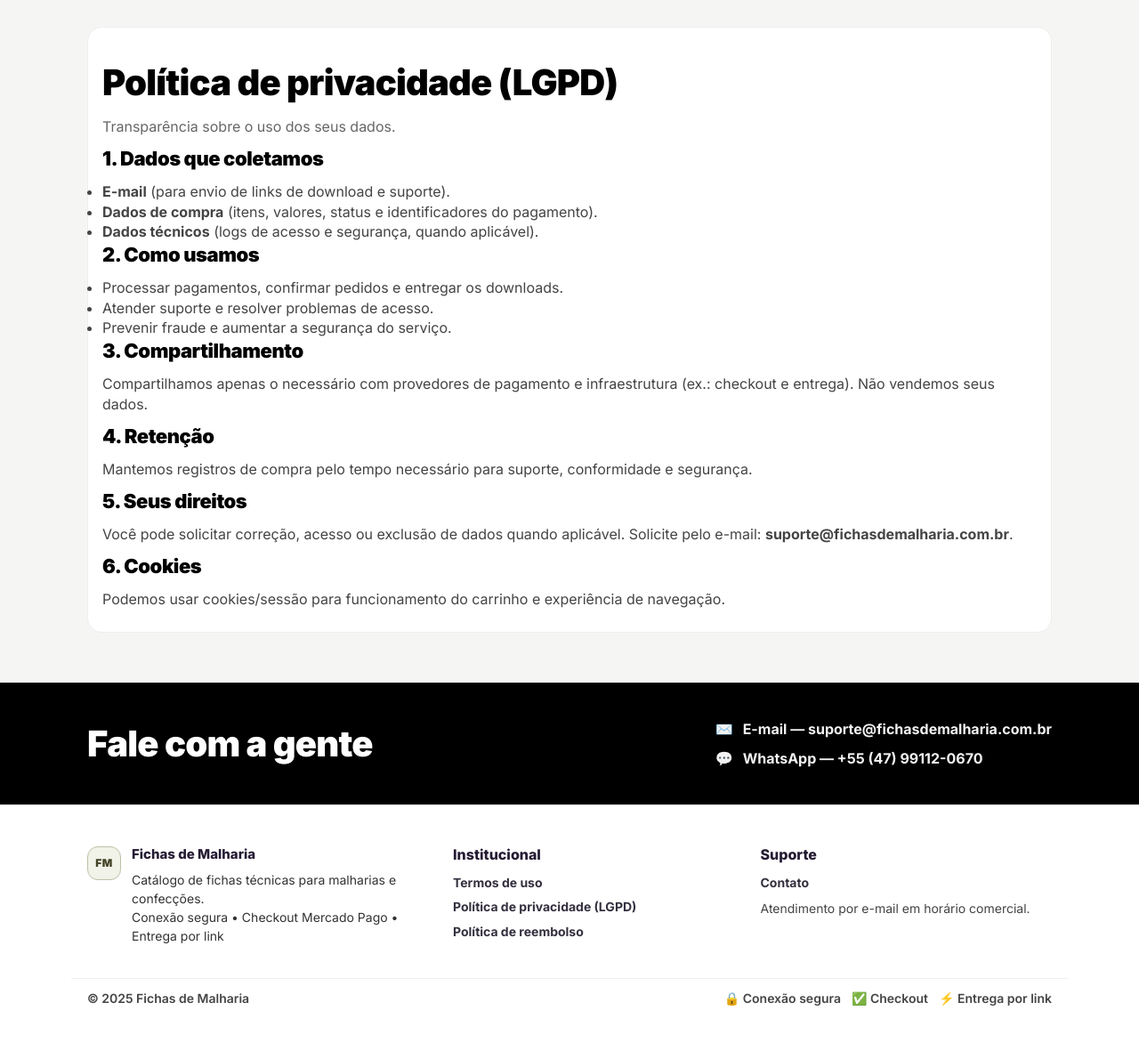
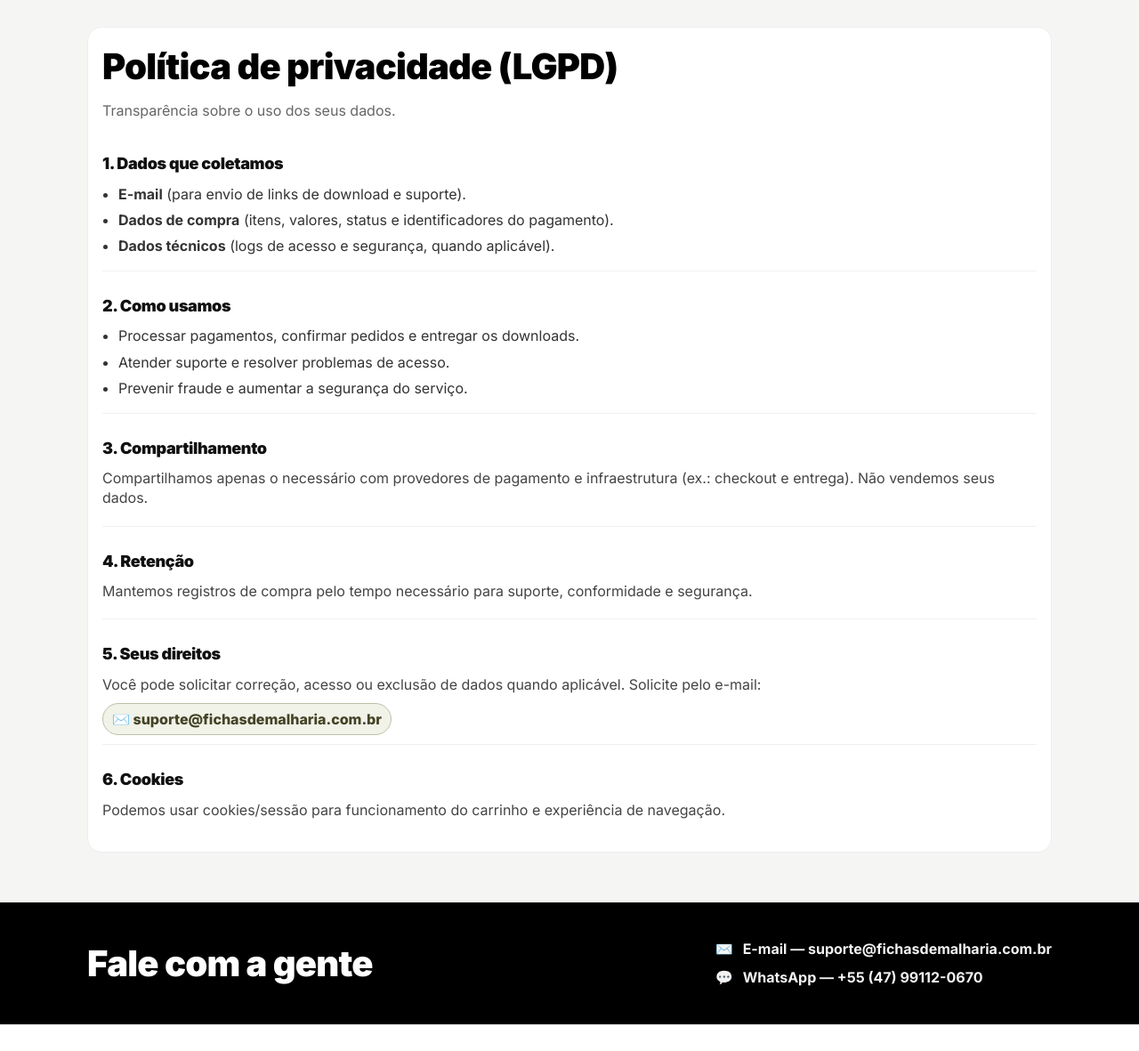
Before and after one commit to AdminAcheTece/FichasMalharia, a Flask app: page /privacidade in a window 1280 px wide. Shown: the part 73-1254 px from the top of the page at 89% size. Before the commit the page ends 1203 px from the top, so only its background shows below. Run offline with Flask 3, Linux system fonts and the light colour scheme; data comes from the database, SQL or seed files in the repository; some libraries are stand-ins or nearby versions.

Commit message:
Update privacidade.html

```diff
--- a/templates/privacidade.html
+++ b/templates/privacidade.html
@@ -1,46 +1,104 @@
 {% extends "base.html" %}
 {% block title %}Política de privacidade | Fichas de Malharia{% endblock %}
 {% block content %}
+
+<style>
+  .card.legal{
+    background:#fff;
+    border:1px solid #eee;
+  }
+
+  .card.legal h1{ margin-top:0; }
+  .card.legal h2{
+    margin-top:16px;
+    font-size:18px;
+    font-weight:900;
+    color:#111;
+  }
+
+  /* listas mais legíveis */
+  .card.legal ul{
+    margin:10px 0 0 18px;
+  }
+  .card.legal li{
+    margin:6px 0;
+    color:#333;
+    line-height:1.45;
+  }
+
+  /* separador visual discreto entre blocos (opcional) */
+  .legal-section{
+    padding:10px 0;
+    border-bottom:1px solid #f0f0f0;
+  }
+  .legal-section:last-child{ border-bottom:0; }
+
+  /* destaque de e-mail */
+  .support-pill{
+    display:inline-flex;
+    align-items:center;
+    gap:8px;
+    padding:6px 10px;
+    border-radius:9999px;
+    background: var(--olive-50);
+    border:1px solid var(--line-olive);
+    font-weight:800;
+    color:var(--olive-dark);
+    width:fit-content;
+  }
+</style>
 
 <div class="card legal">
   <h1>Política de privacidade (LGPD)</h1>
   <p class="muted">Transparência sobre o uso dos seus dados.</p>
 
+  <div class="legal-section">
     <h2>1. Dados que coletamos</h2>
     <ul>
       <li><b>E-mail</b> (para envio de links de download e suporte).</li>
       <li><b>Dados de compra</b> (itens, valores, status e identificadores do pagamento).</li>
       <li><b>Dados técnicos</b> (logs de acesso e segurança, quando aplicável).</li>
     </ul>
+  </div>
 
+  <div class="legal-section">
     <h2>2. Como usamos</h2>
     <ul>
       <li>Processar pagamentos, confirmar pedidos e entregar os downloads.</li>
       <li>Atender suporte e resolver problemas de acesso.</li>
       <li>Prevenir fraude e aumentar a segurança do serviço.</li>
     </ul>
+  </div>
 
+  <div class="legal-section">
     <h2>3. Compartilhamento</h2>
     <p>
       Compartilhamos apenas o necessário com provedores de pagamento e infraestrutura (ex.: checkout e entrega).
       Não vendemos seus dados.
     </p>
+  </div>
 
+  <div class="legal-section">
     <h2>4. Retenção</h2>
     <p>
       Mantemos registros de compra pelo tempo necessário para suporte, conformidade e segurança.
     </p>
+  </div>
 
+  <div class="legal-section">
     <h2>5. Seus direitos</h2>
     <p>
       Você pode solicitar correção, acesso ou exclusão de dados quando aplicável. Solicite pelo e-mail:
-    <b>{{ support_email|default("suporte@fichasdemalharia.com.br") }}</b>.
     </p>
+    <div class="support-pill">✉️ {{ support_email|default("suporte@fichasdemalharia.com.br") }}</div>
+  </div>
 
+  <div class="legal-section">
     <h2>6. Cookies</h2>
     <p>
       Podemos usar cookies/sessão para funcionamento do carrinho e experiência de navegação.
     </p>
   </div>
+</div>
 
 {% endblock %}
```
Lines whose indentation alone changed are shown as unchanged.
